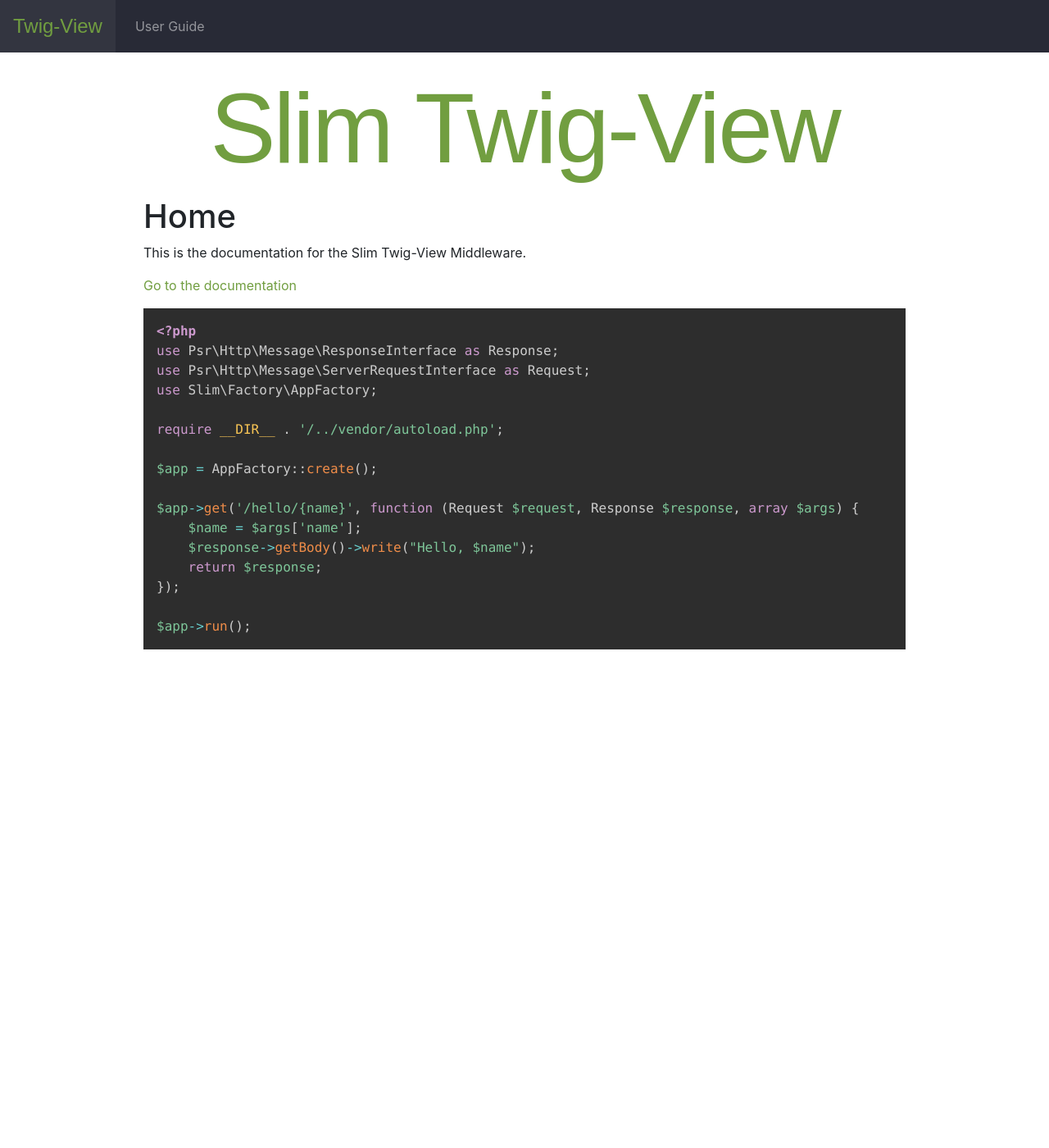
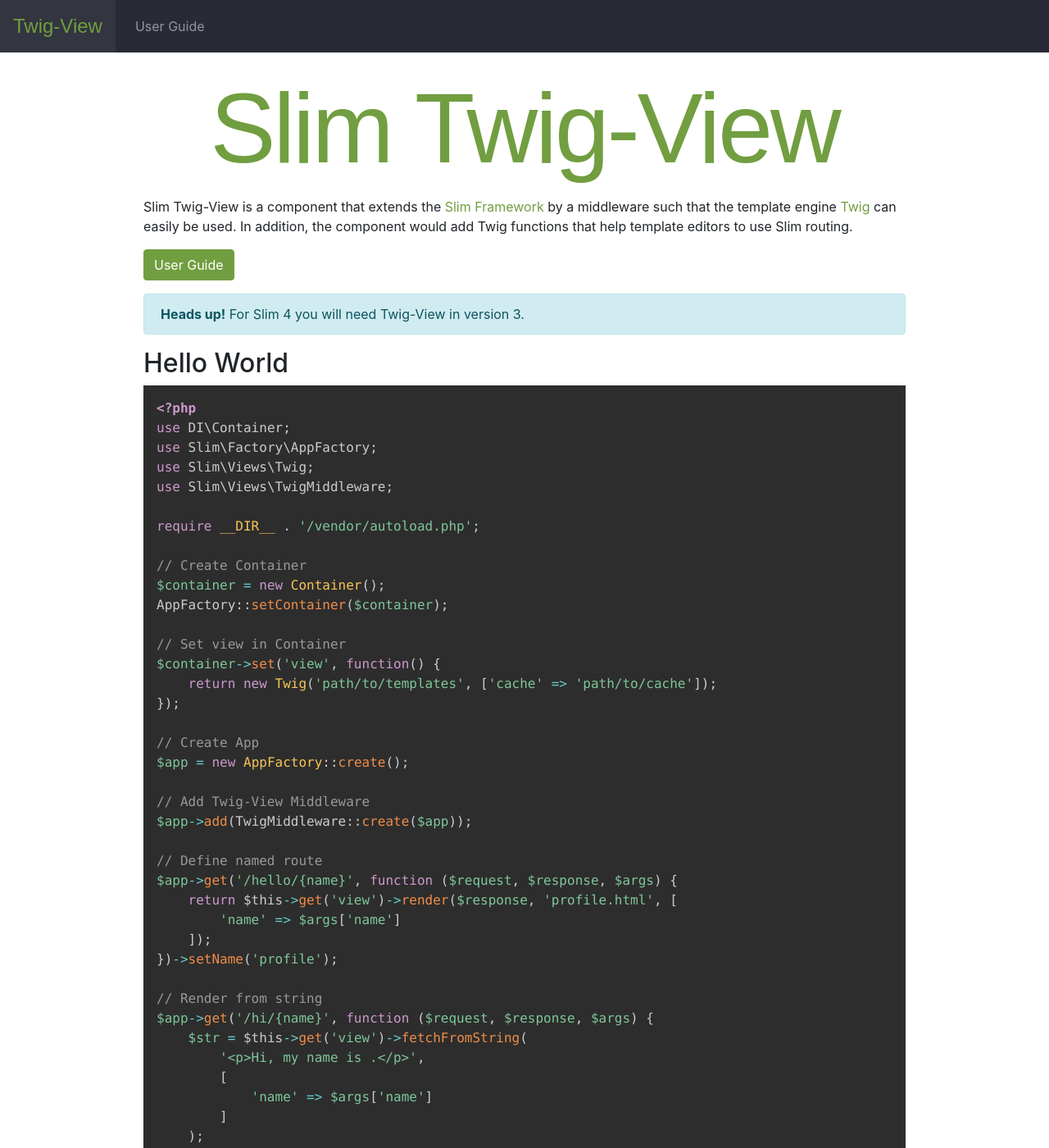
Before and after one commit to adriansuter/Slim-Twig-View-Website, a Jekyll site: the page built from index.md, in a window 1280 px wide and 1400 px high. Shown: the whole window at 82% size. Built offline with Jekyll 4.4.1, drawn with Linux system fonts in a browser that asks for light colours.

Commit message:
Add example code

````diff
--- a/_config.yml
+++ b/_config.yml
@@ -25,6 +25,9 @@
             - [/docs/v3, Home]
             - [/docs/v3/start/installation.md, Installation]
             - [/docs/v3/start/configuration.md, Configuration]
+        - title: Performance
+          items:
+            - [/docs/v3/performance/lazy-twig-middleare.md, Lazy Twig Middleware]
 
   - scope:
       path: "docs/v3"
--- a/index.md
+++ b/index.md
@@ -8,27 +8,63 @@
     <div class="site-title">Slim Twig-View</div>
 </header>
 
-# Home
+Slim Twig-View is a component that extends the [Slim Framework](https://www.slimframework.com/)
+by a middleware such that the template engine [Twig](https://twig.symfony.com/) can easily be used.
+In addition, the component would add Twig functions that help template editors to use
+Slim routing.
 
-This is the documentation for the Slim Twig-View Middleware.
+<a href="{{ site.baseurl }}/docs/v3" class="btn btn-primary">User Guide</a>
 
-[Go to the documentation]({{ site.baseurl }}/docs/v3)
+<div class="alert alert-info">
+    <strong>Heads up!</strong> For Slim 4 you will need Twig-View in version 3.
+</div>
+
+
+## Hello World
 
 ```php
 <?php
-use Psr\Http\Message\ResponseInterface as Response;
-use Psr\Http\Message\ServerRequestInterface as Request;
+use DI\Container;
 use Slim\Factory\AppFactory;
+use Slim\Views\Twig;
+use Slim\Views\TwigMiddleware;
 
-require __DIR__ . '/../vendor/autoload.php';
+require __DIR__ . '/vendor/autoload.php';
 
-$app = AppFactory::create();
+// Create Container
+$container = new Container();
+AppFactory::setContainer($container);
 
-$app->get('/hello/{name}', function (Request $request, Response $response, array $args) {
-    $name = $args['name'];
-    $response->getBody()->write("Hello, $name");
+// Set view in Container
+$container->set('view', function() {
+    return new Twig('path/to/templates', ['cache' => 'path/to/cache']);
+});
+
+// Create App
+$app = new AppFactory::create();
+
+// Add Twig-View Middleware
+$app->add(TwigMiddleware::create($app));
+
+// Define named route
+$app->get('/hello/{name}', function ($request, $response, $args) {
+    return $this->get('view')->render($response, 'profile.html', [
+        'name' => $args['name']
+    ]);
+})->setName('profile');
+
+// Render from string
+$app->get('/hi/{name}', function ($request, $response, $args) {
+    $str = $this->get('view')->fetchFromString(
+        '<p>Hi, my name is {{ name }}.</p>',
+        [
+            'name' => $args['name']
+        ]
+    );
+    $response->getBody()->write($str);
     return $response;
 });
 
+// Run app
 $app->run();
 ```
````
Also changed, not shown: docs/v3/performance/lazy-twig-middleare.md (added, +15 -0 lines).
